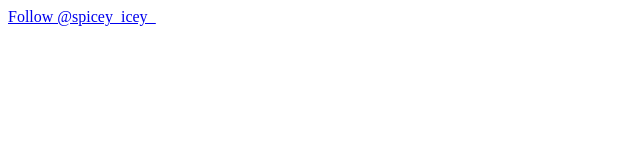
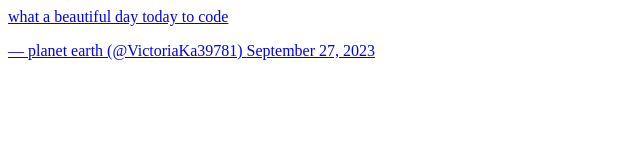
Before and after one commit to Victoria-Karwitha/alx_html_css, a plain HTML site: page html_basic/tweets.html in a window 1280 px wide. Shown: the whole page, without its empty margins (0-640 px from the left). Drawn offline with Linux system fonts and the light colour scheme.

Commit message:
embend tweet link

```diff
--- a/html_basic/tweets.html
+++ b/html_basic/tweets.html
@@ -1,7 +1,7 @@
 <!doctype html
 <html>
 <body>
-  <P> <a href="https://twitter.com/spicey_icey_?ref_src=twsrc%5Etfw" class="twitter-follow-button" data-show-count="false">Follow @spicey_icey_</a><script async src="https://platform.twitter.com/widgets.js"> charset="utf-8"</script></P>
+  <P> <a href=<blockquote class="twitter-tweet"><p lang="en" dir="ltr">what a beautiful day today to code</p>&mdash; planet earth (@VictoriaKa39781) <a href="https://twitter.com/VictoriaKa39781/status/1706953087393353795?ref_src=twsrc%5Etfw">September 27, 2023</a></blockquote> <script async src="https://platform.twitter.com/widgets.js" charset="utf-8"></script>
 
 </body>
 
```
